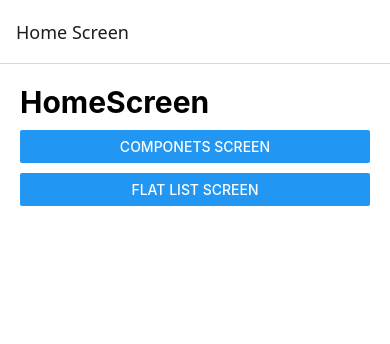
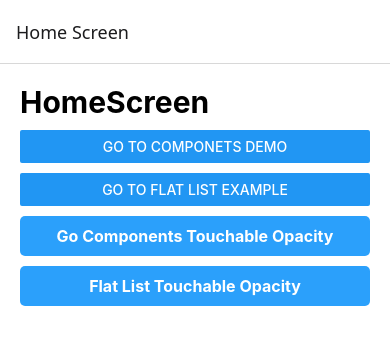
Before and after one commit to VHackenstance/RNStarter, a React Native app: screen /Home in a window 390 px wide. Shown: the top 344 px of the page. Built offline with nearby package versions, Linux system fonts and the light colour scheme.

Commit message:
Toucable Opacity Example

```diff
--- a/src/navigation/StackNavigator.js
+++ b/src/navigation/StackNavigator.js
@@ -12,7 +12,7 @@ const StackNavigator = () => {
         >
             <Stack.Screen name="Home" component={HomeScreen} options={{title: 'Home Screen'}}/>
             <Stack.Screen name="Components" component={ComponentsScreen} options={{title: 'Components Screen'}} />
-            <Stack.Screen name="FlatList" component={FlatListScreen} options={{title: 'Flat List Component'}} />
+            <Stack.Screen name="FlatList" component={FlatListScreen} options={{title: 'Flat List Element'}} />
         </Stack.Navigator>
     )
 }
--- a/src/screens/ComponentsScreen.js
+++ b/src/screens/ComponentsScreen.js
@@ -6,8 +6,8 @@ const ComponentsScreen = ({ route }) => {
   const { name, company } = route.params
   return (
       <View style={styles.container}>
-        <Text style={styles.text}>Components Screen </Text>
-        <Text style={styles.text}>{ company }: { name } </Text>
+        <Text style={styles.H1_b}>Components Screen </Text>
+        <Text style={styles.p_b}>{ company }: { name } </Text>
       </View>
   )
 };
--- a/src/screens/FlatListScreen.js
+++ b/src/screens/FlatListScreen.js
@@ -19,7 +19,7 @@ const FlatListScreen = ({ route }) => {
     const { name, type } = route.params
     return (
         <View style={styles.container}>
-            <Text style={styles.text_H1_b}>{ name }:  { type }</Text>
+            <Text style={styles.H1_b}>{ name }:  { type }</Text>
             <FlatList
                 data={friends}
                 // horizontal
@@ -28,7 +28,7 @@ const FlatListScreen = ({ route }) => {
                 keyExtractor={(friend) => friend.name }
                 renderItem={({ index, item }) => {
                     return (
-                        <Text style={[styles.text_p_b, styles.flatlist_item_container]}>
+                        <Text style={[styles.p_b, styles.flatlistItemContainer]}>
                             {index + 1}. {item.name} - Age {item.age}
                         </Text>
                     )
--- a/src/screens/HomeScreen.js
+++ b/src/screens/HomeScreen.js
@@ -1,20 +1,34 @@
 import React from "react";
-import { Text, View, Button } from "react-native";
+import { Text, View, Button, TouchableOpacity } from "react-native";
 import styles from "../../styles/styles"
 
+// navigation object provided automatically to screen components defined within a navigator
 const HomeScreen = ({ navigation }) => {
-  return (
-      <View style={styles.home_container}>
-        <Text style={styles.text_H1_b}>HomeScreen</Text>
+    // const { navigation } = props;
+    return (
+      <View style={styles.homeContainer}>
+        <Text style={styles.H1_b}>HomeScreen</Text>
         <View style={styles.button_container}>
             <Button
-                title="Componets Screen"
-                onPress={() => navigation.navigate('Components', { name: 'RAM', company: 'ABC Hardware' })}
+                title="Go to Componets Demo"
+                onPress={() => navigation.navigate('Components', { name: 'Button', company: 'Simple' })}
             />
             <Button
-                title="Flat List Screen"
+                title="Go to Flat List Example"
                 onPress={() => navigation.navigate('FlatList', { name: 'Lists', type: 'Flat List Component' })}
             />
+            <TouchableOpacity
+                onPress={() => navigation.navigate('Components', { name: 'Touchable', company: 'Opacity' })}
+                style={styles.TO_button}
+            >
+                <Text style={styles.TO_buttonText}>Go Components Touchable Opacity</Text>
+            </TouchableOpacity>
+            <TouchableOpacity
+                onPress={() => navigation.navigate('FlatList', { name: 'Touchable', type: 'Opacity' })}
+                style={styles.TO_button}
+            >
+                <Text style={styles.TO_buttonText}>Flat List Touchable Opacity</Text>
+            </TouchableOpacity>
         </View>
       </View>
   )
--- a/styles/styles.js
+++ b/styles/styles.js
@@ -12,22 +12,35 @@ const styles = StyleSheet.create({
         flex: 1,
         padding: 20,
     },
-    flatlist_item_container: {
+    flatlistItemContainer: {
         marginHorizontal: 10,
         marginVertical: 40,
     },
-    home_container: {
+    homeContainer: {
         backgroundColor: '#fff',
         flex: 1,
         padding: 20
     },
-    text_H1_b: {
+    H1_b: {
         fontSize: 30,
         fontWeight: "bold",
     },
-    text_p_b: {
+    p_b: {
         fontSize: 18,
         fontWeight: "bold",
+    },
+    TO_button: {
+        alignItems: 'center',
+        backgroundColor: '#2ba0fb',
+        justifyContent: 'center',
+        paddingVertical: 10,
+        borderRadius: 5,
+        paddingHorizontal: 20,
+    },
+    TO_buttonText: {
+        color: '#FFFFFF',
+        fontSize: 16,
+        fontWeight: 'bold',
     },
 });
 
```
